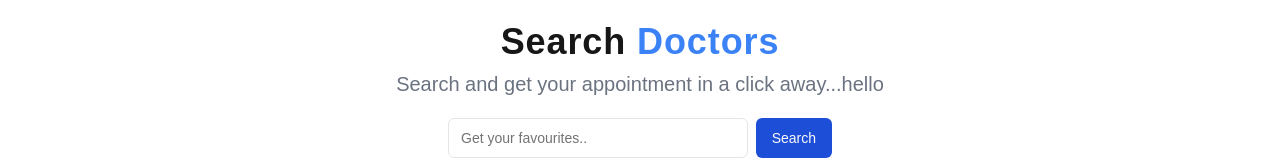
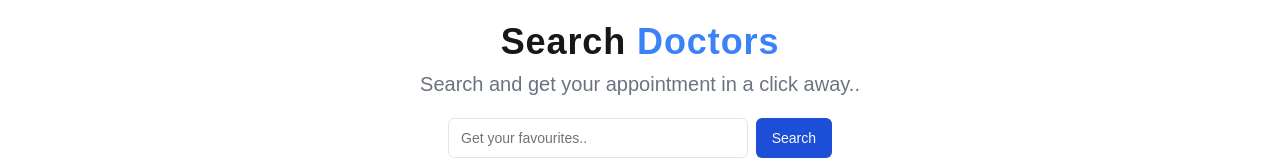
Before and after one commit to sandeep-001488/MeddicCare-A-Doctor-Appointment-web, a Next.js app: page / in a window 1280 px wide. Shown: the part 528-688 px from the top of the page. Built offline with nearby package versions, Linux system fonts and the light colour scheme; no server answers.

Commit message:
updated category search

```diff
--- a/app/_components/CategorySearch.jsx
+++ b/app/_components/CategorySearch.jsx
@@ -32,7 +32,7 @@ const CategorySearch = () => {
         Search <span className="text-blue-500">Doctors</span>{" "}
       </h2>
       <h2 className="text-gray-500 text-xl">
-        Search and get your appointment in a click away...hello
+        Search and get your appointment in a click away..
       </h2>
       <div className="flex w-full mt-3 max-w-sm items-center space-x-2">
         <Input
```
